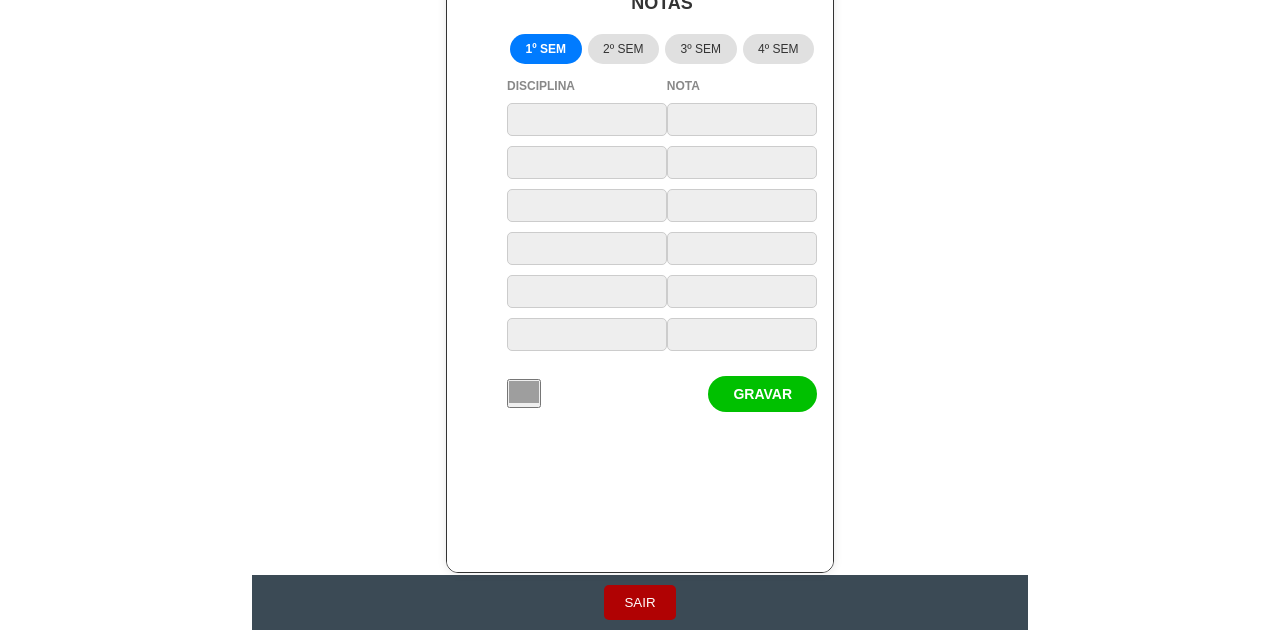
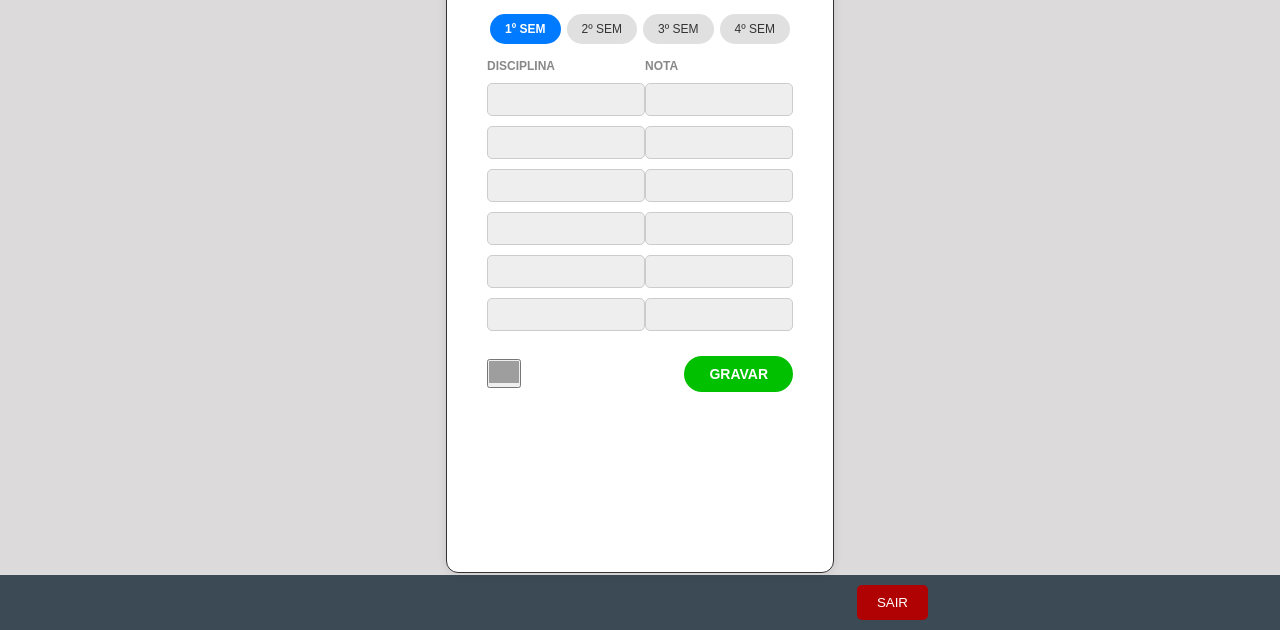
Before and after one commit to MSQT-00/Projeto_LDW_classe, a plain HTML site: page html/notas.html in a window 1280 px wide. Shown: the part 170-800 px from the top of the page. Drawn offline with Linux system fonts and the light colour scheme; grey boxes are pictures that could not be loaded.

Commit message:
Atualização tela notar

```diff
--- a/html/notas.html
+++ b/html/notas.html
@@ -15,19 +15,9 @@
   font-family: Arial, sans-serif;
 }
 
-body {
-  background: #fff;
-  display: flex;
-  justify-content: center;
-  align-items: center;
-  min-height: 100vh;
-}
 
-.container {
-  width: 350px;
-  padding: 20px;
-  text-align: center;
-}
+
+
 
 .header .icon {
   width: 40px;
```
